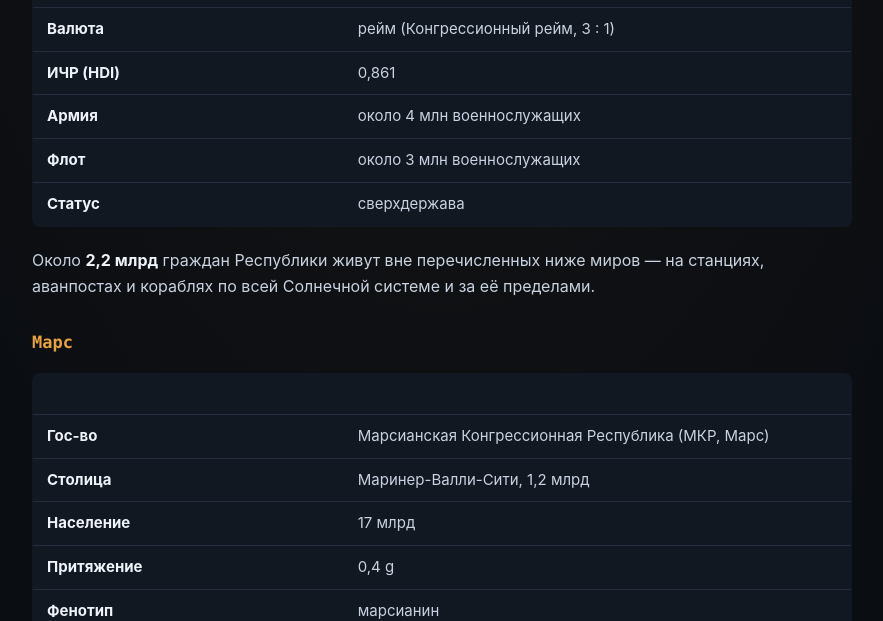
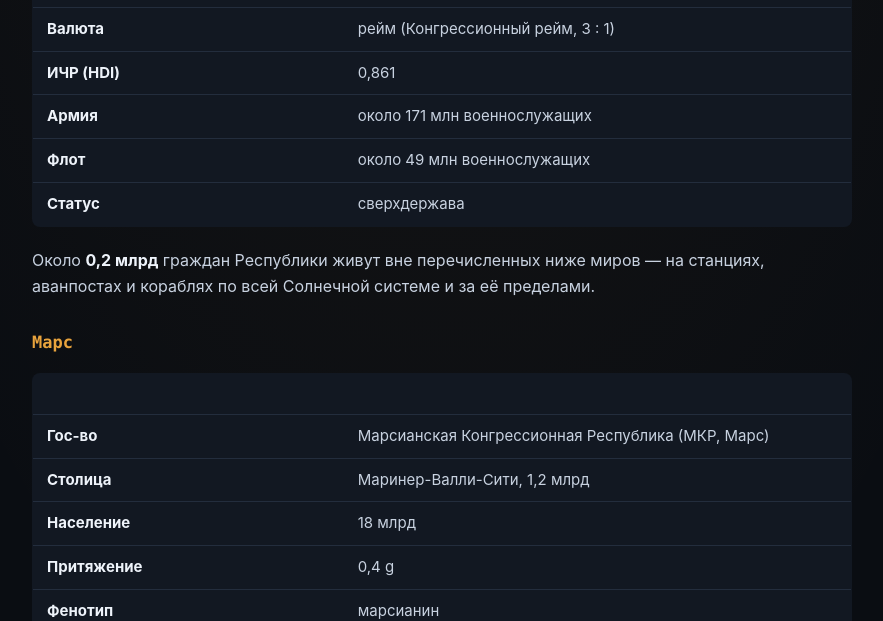
Before and after one commit to RostKostia/SpacersGuideToSol, a Jekyll site: the page built from factions/mkr.md, in a window 1280 px wide and 900 px high, scrolled down 212 px. Shown: the part 154-775 px from the top of the window, without its empty margins (198-1081 px from the left). Built offline with Jekyll 4.4.1, drawn with Linux system fonts in a browser that asks for light colours.

Commit message:
fix numbers

```diff
--- a/factions/mkr.md
+++ b/factions/mkr.md
@@ -13,11 +13,11 @@ order: 2
 | **Язык** | английский (бейсик) |
 | **Валюта** | рейм (Конгрессионный рейм, 3 : 1) |
 | **ИЧР (HDI)** | 0,861 |
-| **Армия** | около 4 млн военнослужащих |
-| **Флот** | около 3 млн военнослужащих |
+| **Армия** | около 171 млн военнослужащих |
+| **Флот** | около 49 млн военнослужащих |
 | **Статус** | сверхдержава |
 
-Около **2,2 млрд** граждан Республики живут вне перечисленных ниже миров — на станциях, аванпостах и кораблях по всей Солнечной системе и за её пределами.
+Около **0,2 млрд** граждан Республики живут вне перечисленных ниже миров — на станциях, аванпостах и кораблях по всей Солнечной системе и за её пределами.
 
 ### Марс
 
@@ -25,7 +25,7 @@ order: 2
 |---|---|
 | **Гос-во** | Марсианская Конгрессионная Республика (МКР, Марс) |
 | **Столица** | Маринер-Валли-Сити, 1,2 млрд |
-| **Население** | 17 млрд |
+| **Население** | 18 млрд |
 | **Притяжение** | 0,4 g |
 | **Фенотип** | марсианин |
 | **Языки** | английский (бейсик) |
@@ -53,7 +53,7 @@ order: 2
 |---|---|
 | **Гос-во** | Марсианская Конгрессионная Республика (МКР, Марс) |
 | **Столица** | Грейт-Рифт, 600 млн |
-| **Население** | 4 млрд |
+| **Население** | 5 млрд |
 | **Притяжение** | 0,15 g |
 | **Фенотипы** | марсианин, белтер |
 | **Языки** | английский (бейсик) |
```
Also changed, not shown: factions/belt.md (+3 -3 lines), factions/fvp.md (+2 -2 lines), factions/index.md (deleted, +0 -19 lines), factions/onz.md (+3 -3 lines), factions/syndri.md (+0 -2 lines).
